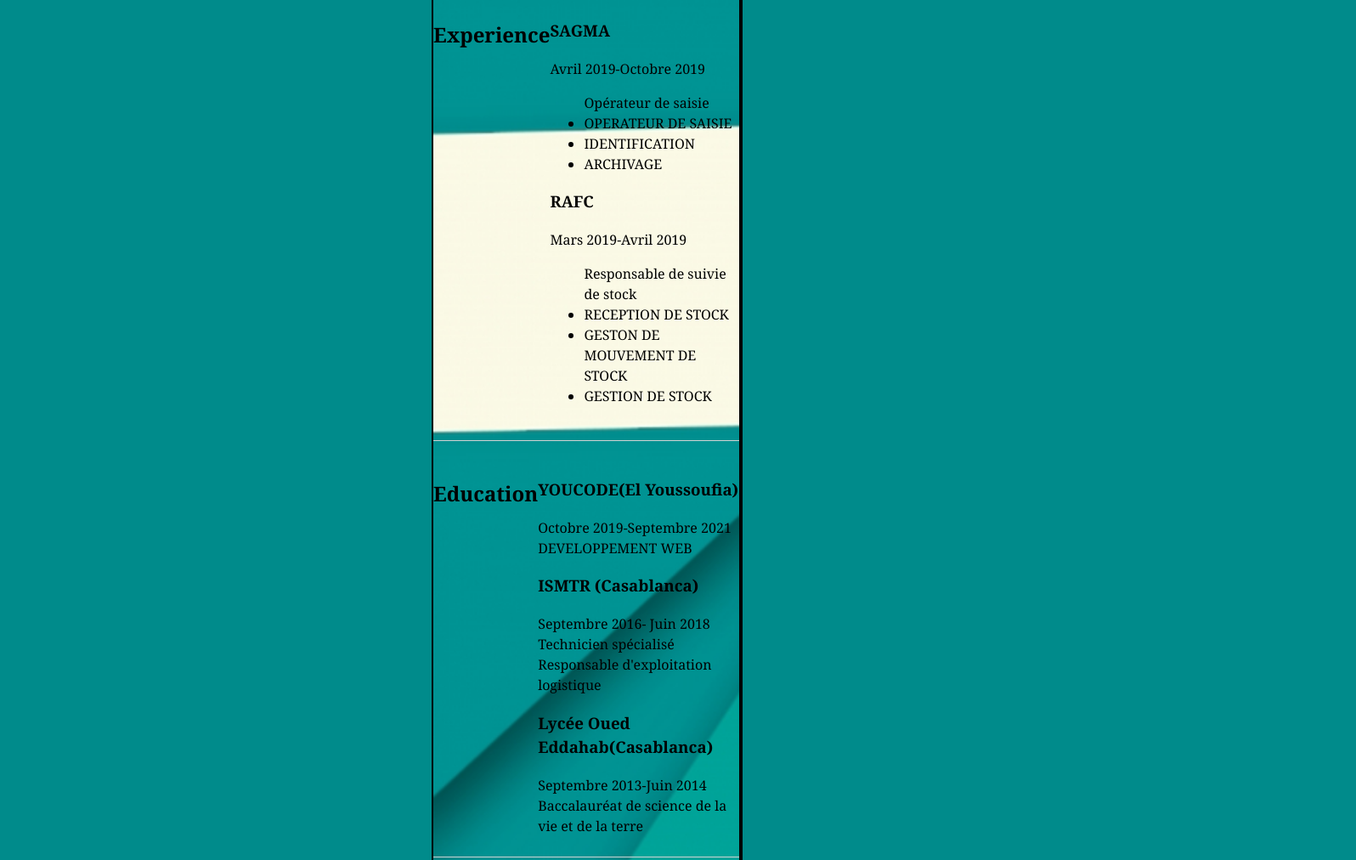
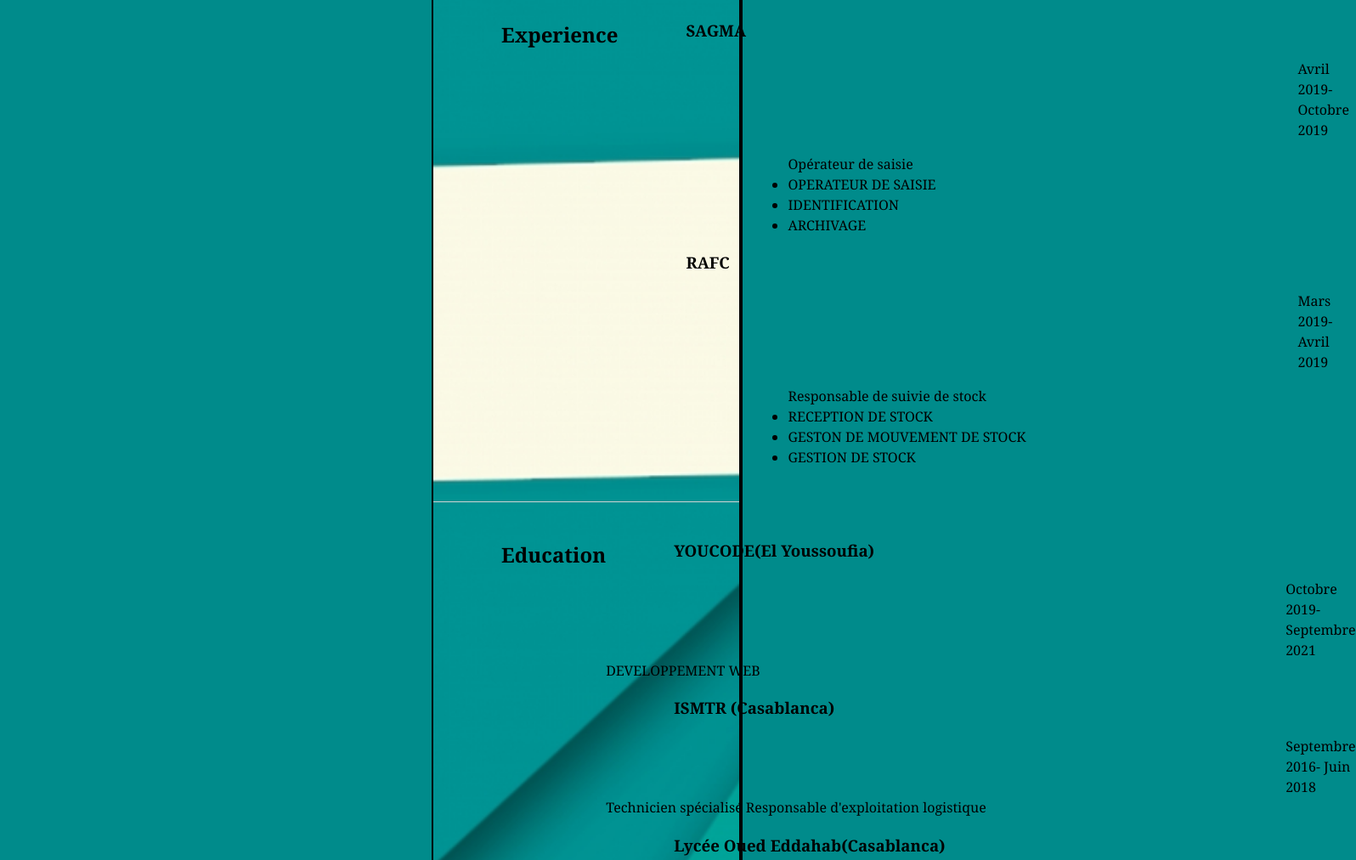
Before and after one commit to yassineuuu/My-CV, a plain HTML site: page indexme.html in a window 1280 px wide. Shown: the part 536-1548 px from the top of the page at 85% size, 1596 px wide, since content can reach past the window. Drawn offline with Linux system fonts and the light colour scheme.

Commit message:
almost there

```diff
--- a/css/styleme.css
+++ b/css/styleme.css
@@ -74,3 +74,15 @@
 .skills{
     display: inline-flex;
 }
+.date{
+    margin-left: 800px;
+}
+h2{
+    margin-left: 80px;
+}
+h3{
+    margin-left: 80px ;
+}
+ul{
+    margin-left: 160px;
+}
--- a/indexme.html
+++ b/indexme.html
@@ -40,7 +40,7 @@
                 <div>
                     <h3>SAGMA</h3>
                         <div class="sagma">
-                            <div>Avril 2019-Octobre 2019</div>
+                            <div class="date">Avril 2019-Octobre 2019</div>
                                 <ul>Opérateur de saisie
                                     <li>OPERATEUR DE SAISIE</li>
                                     <li>IDENTIFICATION</li>
@@ -50,7 +50,7 @@
                         </div>
                     <h3 >RAFC</h3>
                         <div class="rafc">
-                            <div>Mars 2019-Avril 2019</div>
+                            <div class="date">Mars 2019-Avril 2019</div>
 
                             <ul>Responsable de suivie de stock
                                 <li>RECEPTION DE STOCK</li>
@@ -66,20 +66,20 @@
             <div>
                 <div class="youcode">
                             <h3>YOUCODE(El Youssoufia)</h3>
-                            <div>Octobre 2019-Septembre 2021</div>
+                            <div class="date">Octobre 2019-Septembre 2021</div>
                             <div>DEVELOPPEMENT WEB</div>
 
                     </div>
                     <div class="ismtr">
                             <h3>ISMTR (Casablanca)</h3>
-                            <div>Septembre 2016- Juin 2018</div>
+                            <div class="date">Septembre 2016- Juin 2018</div>
                             <div>Technicien spécialisé Responsable d'exploitation logistique</div>
 
                     </div>
                     <div class="lycée">
 
                         <h3>Lycée Oued Eddahab(Casablanca)</h3>
-                        <div>Septembre 2013-Juin 2014</div>
+                        <div class="date">Septembre 2013-Juin 2014</div>
                         <div>Baccalauréat de science de la vie et de la terre</div>
 
                     </div>
```
